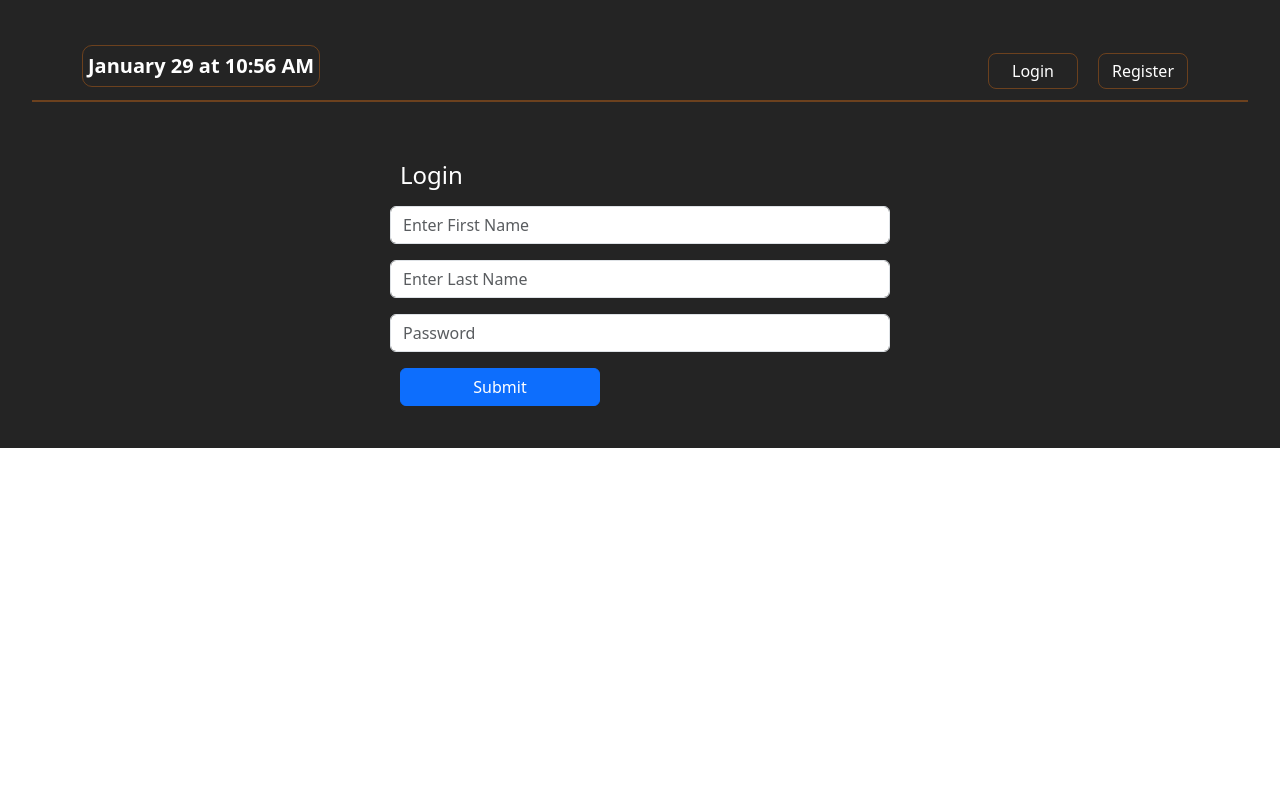
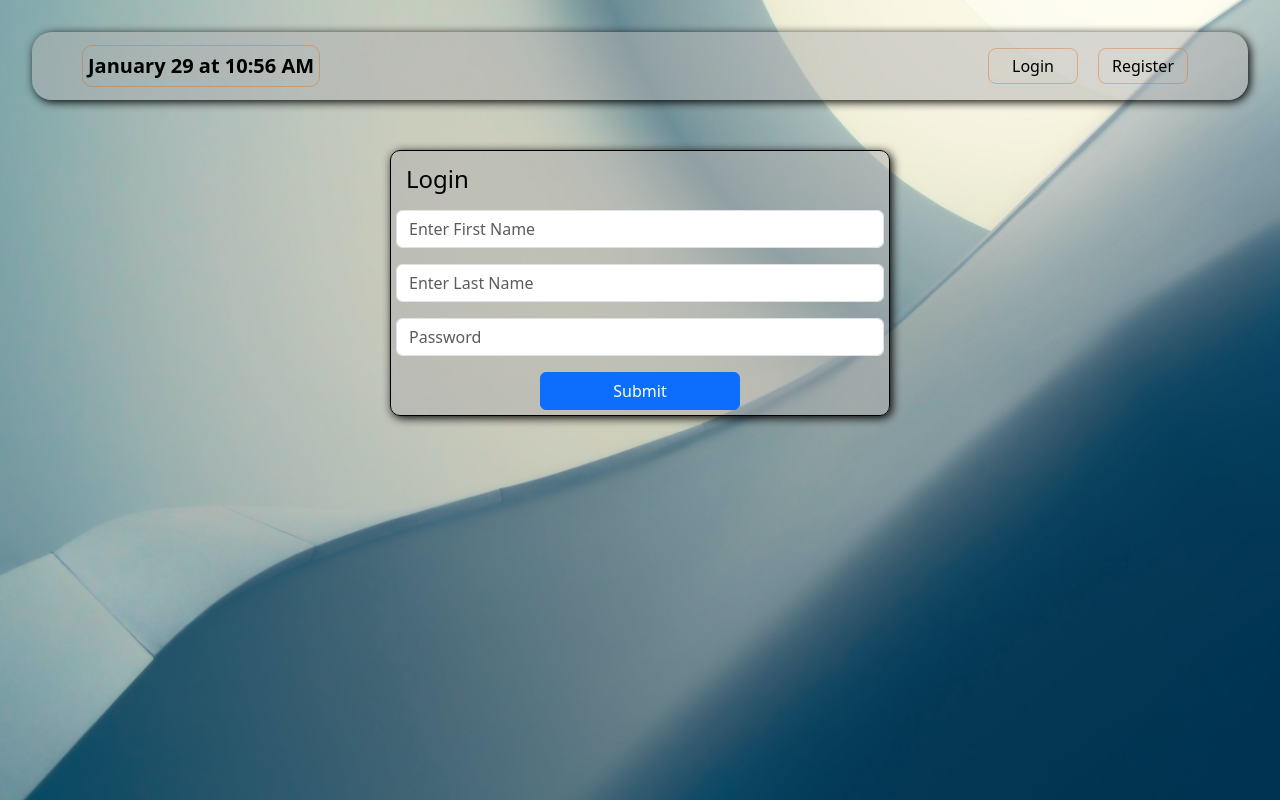
Before and after one commit to Zim40/HC-Management-SYS, a React (Vite) app in the folder client/: page /Login in a window 1280 px wide. Built offline with nearby package versions, Linux system fonts and the light colour scheme.

Commit message:
CSS changes/ background img added/ borders added

```diff
--- a/client/src/App.css
+++ b/client/src/App.css
@@ -3,4 +3,15 @@
   margin: 0 auto;
   padding: 2rem;
   text-align: center;
+  /* background-image: url("./assets//pexels-johannes-plenio-1103970.jpg");
+  background-size: cover;
+  background-position: center; */
 }
+
+html {
+  background-image: url("./assets//pexels-johannes-plenio-1103970.jpg");
+  background-size: cover;
+  background-position: center;
+  background-attachment: fixed;
+
+}
--- a/client/src/Components/Header/Nav.jsx
+++ b/client/src/Components/Header/Nav.jsx
@@ -92,7 +92,7 @@ export default function NavBar({ currentPage, handlePageChange }) {
                   <Navbar.Text className="nav--text" style={{ color: "green" }}>
                     Signed in as:{" "}
                     <a
-                      style={{ color: "white" }}
+
                       href="#login"
                     >{`${user.firstName} ${user.lastName}`}</a>
                   </Navbar.Text>
--- a/client/src/Components/Header/index.jsx
+++ b/client/src/Components/Header/index.jsx
@@ -1,4 +1,5 @@
 import "./style.css";
+// import hero from "../../assets/pexels-johannes-plenio-1103970.jpg"
 import NavBar from "./Nav";
 import { useState } from "react";
 
@@ -12,6 +13,7 @@ export default function Header() {
   return (
     <>
       <div className="header--container">
+        {/* <img className="hero--img" src={hero} alt="Hero"></img> */}
         <NavBar
           currentPage={currentPage}
           handlePageChange={handlePageChange} />
--- a/client/src/Components/Header/style.css
+++ b/client/src/Components/Header/style.css
@@ -19,6 +19,7 @@
     font-size: 24px !important;
     max-width: 150px;
     padding: 5px;
+    margin-bottom: 10px;
   }
   .tabs--container.navbar-nav {
     margin: 30px 0px;
@@ -56,24 +57,27 @@
   }
 }
 
-.header--container {
-  background: transparent !important;
+/* .header--container {
+  background-image: url("../../assets/pexels-johannes-plenio-1103970.jpg");
+  background-size: cover;
+  background-position: center;
   border-bottom: 2px solid rgba(216, 109, 22, 0.399);
+  padding: 10px;
 
-}
+} */
 /* Navbar tabs */
 #tabs {
-  color: white;
+  color: black;
   margin: 10px;
   margin-left: 15px;;
   font-size: 1.2em;
-  font-weight: 300;
+  font-weight: 500;
   transition: background-color 0.3s, border-radius 0.3s, font-size 0.1s;
   padding-right: 10px;
+  padding-left: 10px;
   padding-top: 1px;
   padding-bottom:1px;
-  border-right: 1px solid white;
-  border-left: 1px solid white;
+
   transform-origin: top left;
 }
 #tabs:hover {
@@ -95,15 +99,16 @@
 }
 .logBtn {
   background: transparent;
-  color: white;
+  color: black;
   width: 90px;
   margin-bottom: 0px;
   padding: 5px;
+
   border-color: rgba(216, 109, 22, 0.399);
 }
 .logBtn:hover {
-
-  background-color: rgba(216, 109, 22, 0.867);
+  transition: background-color 0.25s;
+  background-color: rgba(216, 109, 22, 0.5);
   transform: scale(1.05);
 }
 .logoutBtn {
@@ -116,7 +121,9 @@
 
 }
 nav.bg-body-tertiary.navbar.navbar-expand-lg.navbar-light {
-  background-color: transparent !important;
+  background-color:  rgba(175, 175, 175, 0.5) !important;
+  box-shadow: 2px 2px 10px ;
+  border-radius: 20px;
 }
 .navbar-text {
   padding-bottom: 0;
--- a/client/src/Components/Time/style.css
+++ b/client/src/Components/Time/style.css
@@ -3,7 +3,7 @@
     border-radius: 10px;
     border: 1px solid  rgba(216, 109, 22, 0.399);
     font-size: 1em;
-    color: white;
+    color: black;
     padding: 5px;
     margin: 0;
 
--- a/client/src/Pages/clockIn/ClockIn.jsx
+++ b/client/src/Pages/clockIn/ClockIn.jsx
@@ -74,7 +74,7 @@ export default function ClockIn() {
 
   return (
     <>
-    <p>Select In/Out to record attendance</p>
+    <p className="clockIn--text">Select In/Out to record attendance</p>
       <div className="clockInOut--container">
         <button id="clockInBtn" className="clockBtn" onClick={handleClockIn} type="button">
          In ⌚
--- a/client/src/Pages/clockIn/style.css
+++ b/client/src/Pages/clockIn/style.css
@@ -7,29 +7,45 @@
     /* border: 1px solid black;  */
     max-width: 700px;
 }
+.clockIn--text {
+    display: flex;
+    align-items: center;
+    justify-content: center;
+    font-size: 27px;
+    font-weight: 500;
+    margin: 30px 0px;
+}
 .clockBtn {
     width: 300px;
     height: 300px;
     border-radius: 180px;
     font-size: 40px;
+    border: 1px solid black;
+    /* box-shadow: 1px 5px 10px 0px black; */
+    opacity: 0.8;
 }
 #clockInBtn {
+
+    transition: box-shadow 0.25s;
     background: green;
 }
 #clockOutBtn {
     background: red;
+    /* box-shadow: 1px 5px 10px 0px black; */
+    transition: box-shadow 0.25s;
 }
 #clockInBtn:hover {
-
-    box-shadow: 1px 5px 10px 0px black;
-    opacity: 0.8;
+    box-shadow: 0 0 15px rgba(0, 0, 0, 1);
+    transition: box-shadow 0.25s;
+    opacity: 1;
     border: none;
 }
 #clockOutBtn:hover {
 
-    box-shadow: 1px 5px 10px 0px black;
+    box-shadow: 0 0 15px rgba(0, 0, 0, 1);
     border: none;
-    opacity: 0.8;
+    opacity: 1;
+    transition: box-shadow 0.25s;
 }
 
 @media (max-width: 767px) {
--- a/client/src/Pages/home/Home.jsx
+++ b/client/src/Pages/home/Home.jsx
@@ -51,7 +51,7 @@ export default function Home() {
         <Row xs={1} md={4} className="g-4">
       {employeeData.map((employee, idx) => (
         <Col key={idx}>
-          <Card>
+          <Card className="Card">
             <Card.Img
               variant="top"
               src={imageSrc}
--- a/client/src/Pages/home/style.css
+++ b/client/src/Pages/home/style.css
@@ -4,3 +4,6 @@
 .g-4.row.row-cols-md-4.row-cols-1 {
     margin-top: 20px;
 }
+.Card {
+    box-shadow: 2px 2px 10px ;
+}
--- a/client/src/Pages/login/style.css
+++ b/client/src/Pages/login/style.css
@@ -1,10 +1,18 @@
 form {
     margin-left: auto;
     margin-right: auto;
+    margin-top: auto;
+    margin-bottom: auto;
     margin-top: 50px;
     max-width: 500px;
-
+    border: 1px solid black;
+    box-shadow: 2px 2px 10px ;
+    border-radius: 10px;
+    padding: 5px;
+    background-color: rgba(175, 175, 175, 0.5);
 }
 button.btn.btn-primary {
     display: block;
+    margin-left: auto;
+    margin-right: auto;
 }
--- a/client/src/Pages/profile/style.css
+++ b/client/src/Pages/profile/style.css
@@ -3,5 +3,5 @@ p,
 h2,
 li,
 div {
-    color: white !important;
+    color: black !important;
 }
--- a/client/src/index.css
+++ b/client/src/index.css
@@ -24,7 +24,7 @@ a:hover {
 }
 
 body {
-  background:#242424
+  background:transparent;
 }
 
 h1 {
@@ -46,7 +46,7 @@ button {
   cursor: pointer;
   transition: border-color 0.25s;
   width: 200px;
-  margin: 10px;
+  margin: 0 10px ;
   border: 1px solid white
 
 }
```
